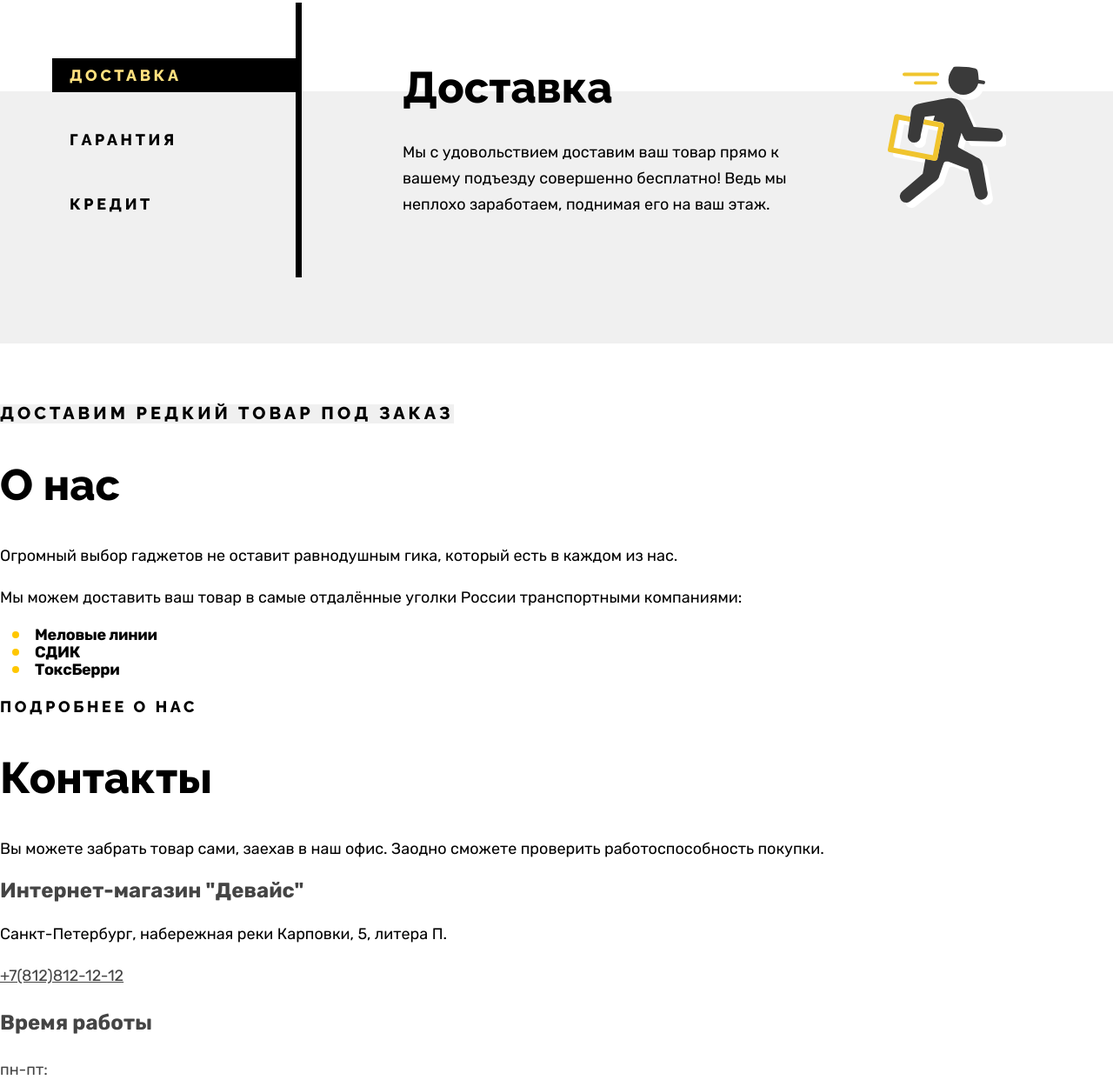
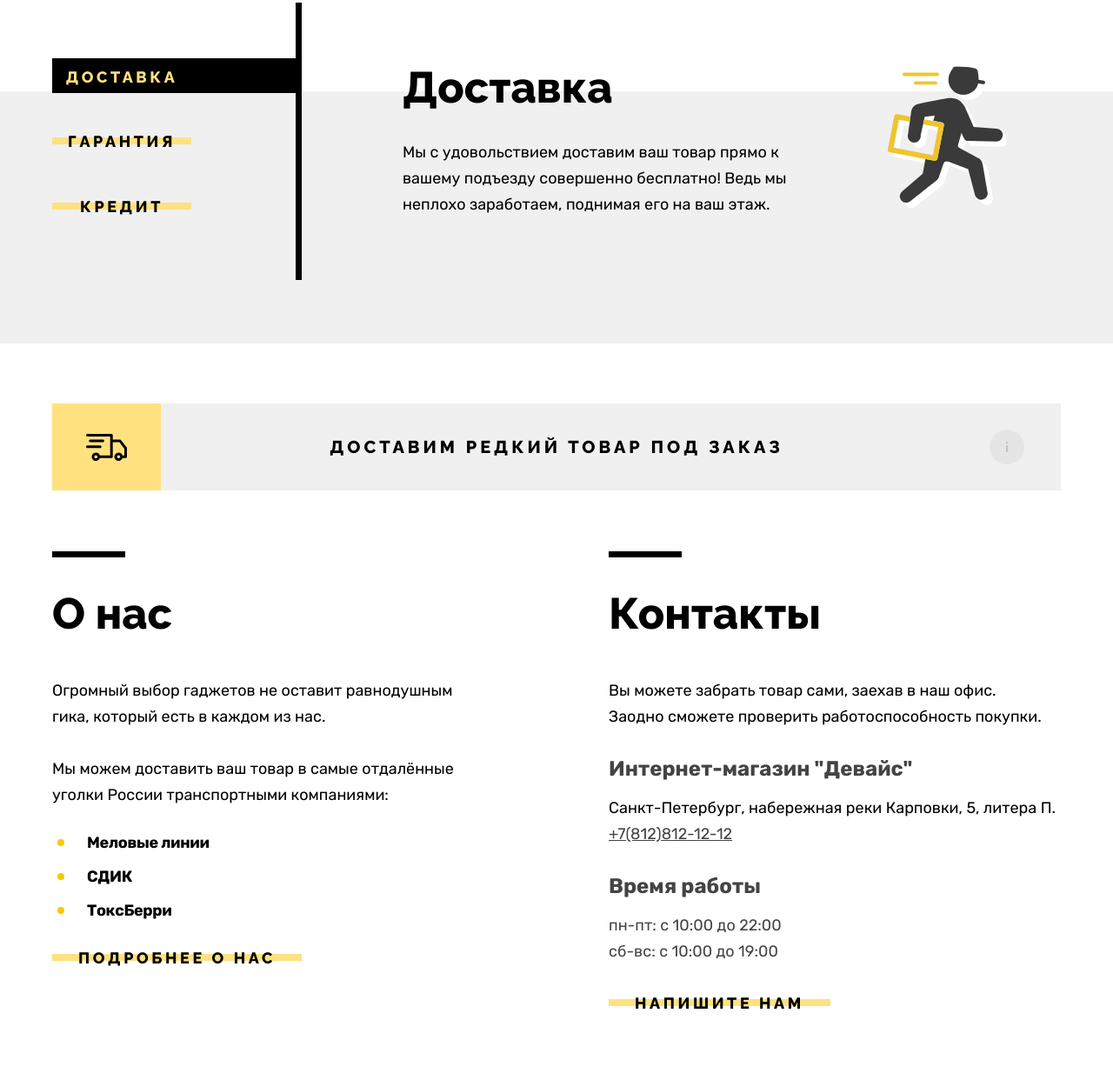
Before and after one commit to htmlacademy-htmlcss/146767-device-36, a plain HTML site: page index.html in a window 1280 px wide. Shown: the part 1132-2374 px from the top of the page at 87% size. Drawn offline with Linux system fonts and the light colour scheme.

Commit message:
Добавляет стили для секций:  Аккордион, Инфо-блок, О нас, Контакты
Добавлены декоративные элементы для ссылок и кнопок.

```diff
--- a/index.html
+++ b/index.html
@@ -165,7 +165,11 @@
           <ul class="accordion-list">
 
             <li class="accordion-item accordion-item-active">
-              <button class="accordion-button accordion-button-active" type="button">Доставка</button>
+              <button class="accordion-button accordion-button-active" type="button">
+                <span class="accordion-button-text">
+                  Доставка
+                </span>
+              </button>
             </li>
 
             <li class="accordion-item">
@@ -187,11 +191,15 @@
 
       <!-- Информационный блок-ссылка -->
       <section class="info-block">
+        <h2 class="visually-hidden">Специальные услуги</h2>
         <a class="info-block-link" href="#" title="Узнать подробности">
+          <div class="info-block-icon"></div>
           <em class="info-block-text">Доставим редкий товар под заказ</em>
+          <div class="info-block-icon"></div>
         </a>
       </section>
 
+      <div class="wrapper-about-us-contacts">
         <!-- Секция "О нас" -->
         <section class="about-us">
           <h2 class="about-us-title">О нас</h2>
@@ -219,11 +227,13 @@
           <dl class="contacts-list">
             <dt class="contacts-term">пн-пт:</dt>
             <dd class="contacts-definition">с 10:00 до 22:00</dd>
+            <br>
             <dt class="contacts-term">сб-вс:</dt>
             <dd class="contacts-definition">с 10:00 до 19:00</dd>
           </dl>
           <a class="contacts-link" href="#" title="Написать письмо">Напишите нам</a>
         </section>
+      </div>
 
       <section class="subscription">
         <h2 class="visually-hidden">Подписаться</h2>
--- a/styles/styles.css
+++ b/styles/styles.css
@@ -73,7 +73,9 @@ body {
 .wrapper-header,
 .main-slider,
 .product-categories,
-.wrapper-services
+.wrapper-services,
+.info-block,
+.wrapper-about-us-contacts
 {
   width: 1160px;
   margin: 0 auto;
@@ -515,6 +517,9 @@ body {
 }
 
 .accordion-button {
+  position: relative;
+  width: 160px;
+  height: 40px;
   font-family: 'Raleway', sans-serif;
   font-style: normal;
   font-weight: 800;
@@ -525,13 +530,26 @@ body {
   border: none;
   background: none;
   padding: 0;
-  padding-top: 9px;
-  padding-bottom: 9px;
-  padding-left: 20px;
+}
+
+.accordion-button::before {
+  position: absolute;
+  display: block;
+  content: "";
+  width: 160px;
+  height: 8px;
+  top: 16px;
+  background: #FFE17F;
+  z-index: -1;
 }
 
 .accordion-button-active {
   color: #FFE17F;
+}
+
+.accordion-button-text {
+  display: inline;
+  vertical-align: middle;
 }
 
 .accordion-list {
@@ -546,6 +564,7 @@ body {
 .accordion-item {
   list-style-type: none;
   margin-bottom: 35px;
+  height: 40px;
 }
 
 .accordion-item:last-child {
@@ -574,17 +593,56 @@ body {
   font-style: normal;
   width: 452px;
   margin-right: 106px;
+  margin-top: 0;
   margin-bottom: 0;
 }
 
 /* Информационный блок-ссылка */
+.info-block {
+  margin-bottom: 70px;
+}
+
 .info-block-link {
+  display: flex;
+  justify-content: space-between;
+  align-items: center;
   text-decoration: none;
   color: #000000;
   background-color: #F0F0F0;
 }
 
+.info-block-icon {
+  width: 125px;
+  height: 100px;
+  background-color: #FFE17F;
+  background-image: url(../images/services-icon-car.svg);
+  background-repeat: no-repeat;
+  background-position: center center;
+}
+
+.info-block-icon:last-child {
+  position: relative;
+  background-color: inherit;
+  background-image: url(../images/services-icon-info.svg);
+  background-repeat: no-repeat;
+  background-position: center center;
+}
+
+.info-block-icon:last-child::before {
+  position: absolute;
+  display: block;
+  content: "";
+  width: 40px;
+  height: 40px;
+  top: 30px;
+  left: 42.5px;
+  background: rgba(220, 220, 220, 0.5);
+  border-radius: 50%;
+}
+
 .info-block-text {
+  flex-grow: 1;
+  text-align: center;
   font-family: 'Raleway', sans-serif;
   font-style: normal;
   font-weight: 800;
@@ -595,6 +653,20 @@ body {
 }
 
 /* О нас, Контакты */
+.wrapper-about-us-contacts {
+  display: flex;
+  justify-content: space-between;
+
+}
+
+.about-us,
+.contacts
+{
+  width: 520px;
+  margin-bottom: 70px;
+  /* padding-top: 47px; */
+}
+
 .subscription {
   background: #F0F0F0;
 }
@@ -607,6 +679,27 @@ body {
   font-weight: 800;
   font-size: 50px;
   line-height: 50px;
+  margin-bottom: 48px;
+  margin-top: 47px;
+}
+
+.about-us-text,
+.contacts-text
+{
+  margin: 0;
+  margin-bottom: 30px;
+}
+
+.about-us-text {
+  margin-right: 23px;
+}
+
+.contacts-text {
+  margin-right: 20px;
+}
+
+.contacts-text:nth-of-type(2) {
+  margin: 0;
 }
 
 .about-us-item {
@@ -618,10 +711,12 @@ body {
 
 .about-us-list {
   list-style-type: none;
+  margin-bottom: 30px;
 }
 
 .about-us-item {
   position: relative;
+  margin-bottom: 19px;
 }
 
 .about-us-item::before {
@@ -631,16 +726,19 @@ body {
   height: 8px;
   border-radius: 50%;
   background-color: #FFC700;
-  left: -26px;
+  left: -34px;
   top: 6px;
 }
 
 .contacts-caption {
+  display: block;
   font-style: normal;
   font-weight: 700;
   font-size: 24px;
   line-height: 30px;
   color: #444444;
+  margin-top: 0;
+  margin-bottom: 15px;
 }
 
 .about-us-link,
@@ -660,10 +758,40 @@ body {
 }
 
 .about-us-link,
-.contacts-link,
-.footer-link
+.contacts-link
 {
+  position: relative;
   text-decoration: none;
+  padding: 10px 30px;
+}
+
+.about-us::before,
+.contacts::before
+{
+  position: absolute;
+  content: "";
+  width: 84px;
+  height: 7px;
+
+  background-color: #000000;
+}
+
+.about-us-link::before,
+.contacts-link::before
+{
+  position: absolute;
+  display: block;
+  content: "";
+  width: 100%;
+  height: 8px;
+  top: 16px;
+  background: #FFE17F;
+  z-index: -1;
+}
+
+.contacts-list {
+  margin: 0;
+  margin-bottom: 30px;
 }
 
 .contacts-telephone-link,
@@ -672,6 +800,21 @@ body {
 {
   font-style: normal;
   color: #444444;
+}
+
+.contacts-term,
+.contacts-definition
+{
+  display: inline;
+}
+
+.contacts-definition {
+  margin-left: 0;
+}
+
+.contacts-telephone-link {
+  display: block;
+  margin-bottom: 30px;
 }
 
 /* Форма для оформления подписки */
```
Lines whose indentation alone changed are shown as unchanged.
